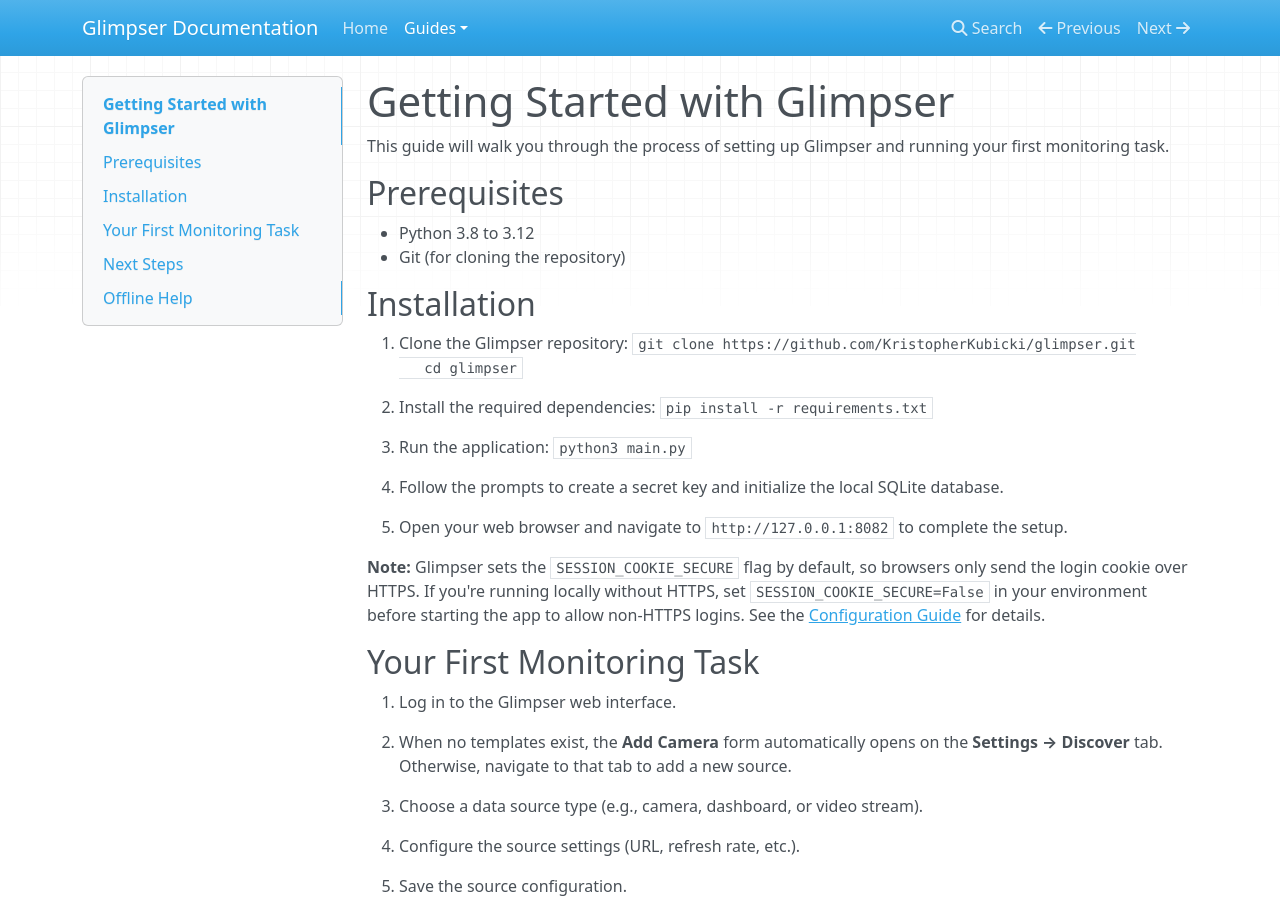
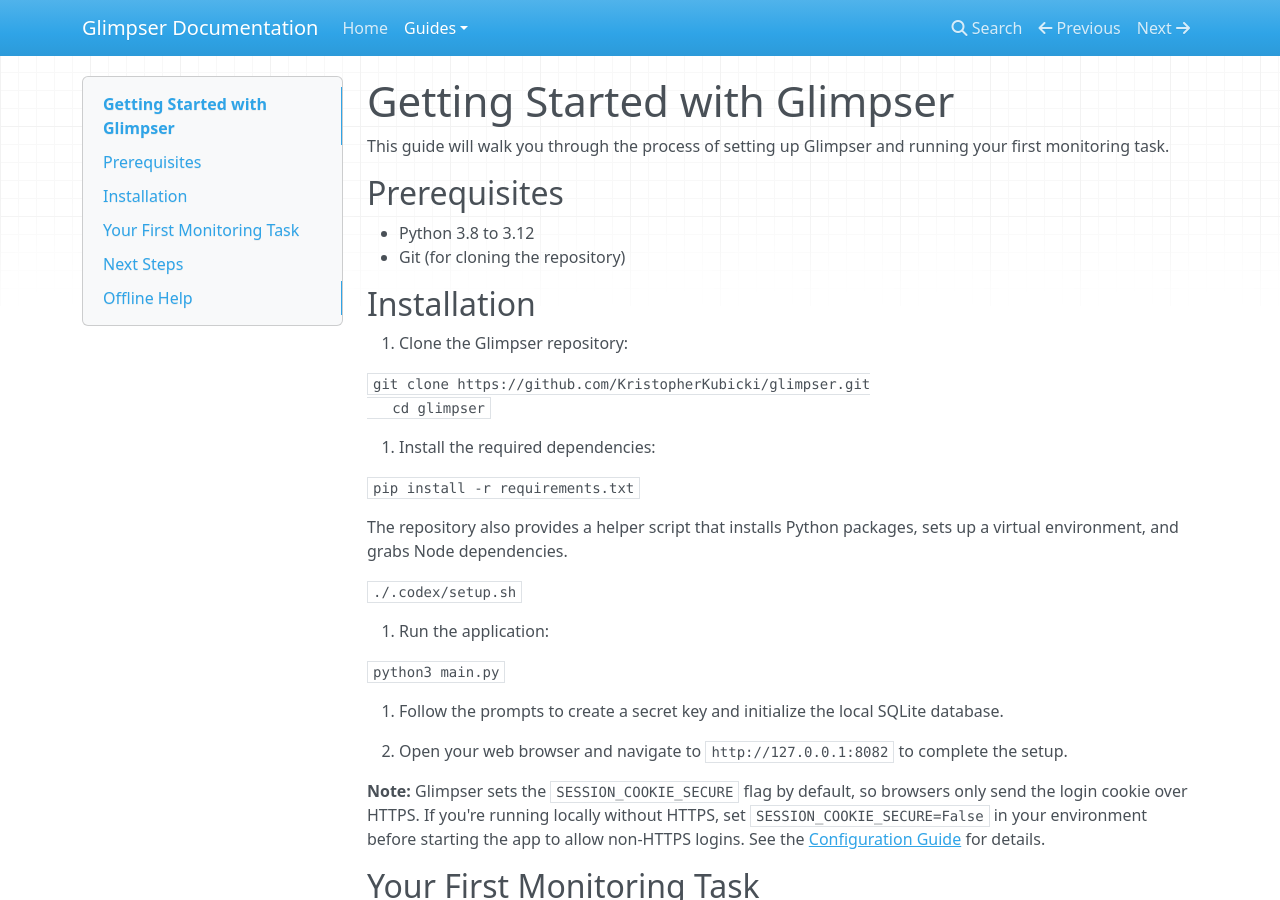
Before and after one commit to KristopherKubicki/glimpser, an MkDocs documentation site: the page built from docs/getting_started.md, in a window 1280 px wide and 900 px high. Built offline with MkDocs 1.6.1, drawn with Linux system fonts in a browser that asks for light colours; nearby versions of some CDN libraries.

Commit message:
🌿docs: note codex setup helper

````diff
--- a/docs/getting_started.md
+++ b/docs/getting_started.md
@@ -10,17 +10,28 @@
 ## Installation
 
 1. Clone the Glimpser repository:
+
    ```
    git clone https://github.com/KristopherKubicki/glimpser.git
    cd glimpser
    ```
 
 2. Install the required dependencies:
+
    ```
    pip install -r requirements.txt
    ```
 
+   The repository also provides a helper script that installs Python
+   packages, sets up a virtual environment, and grabs Node
+   dependencies.
+
+   ```
+   ./.codex/setup.sh
+   ```
+
 3. Run the application:
+
    ```
    python3 main.py
    ```
````
Also changed, not shown: 1 other file.
